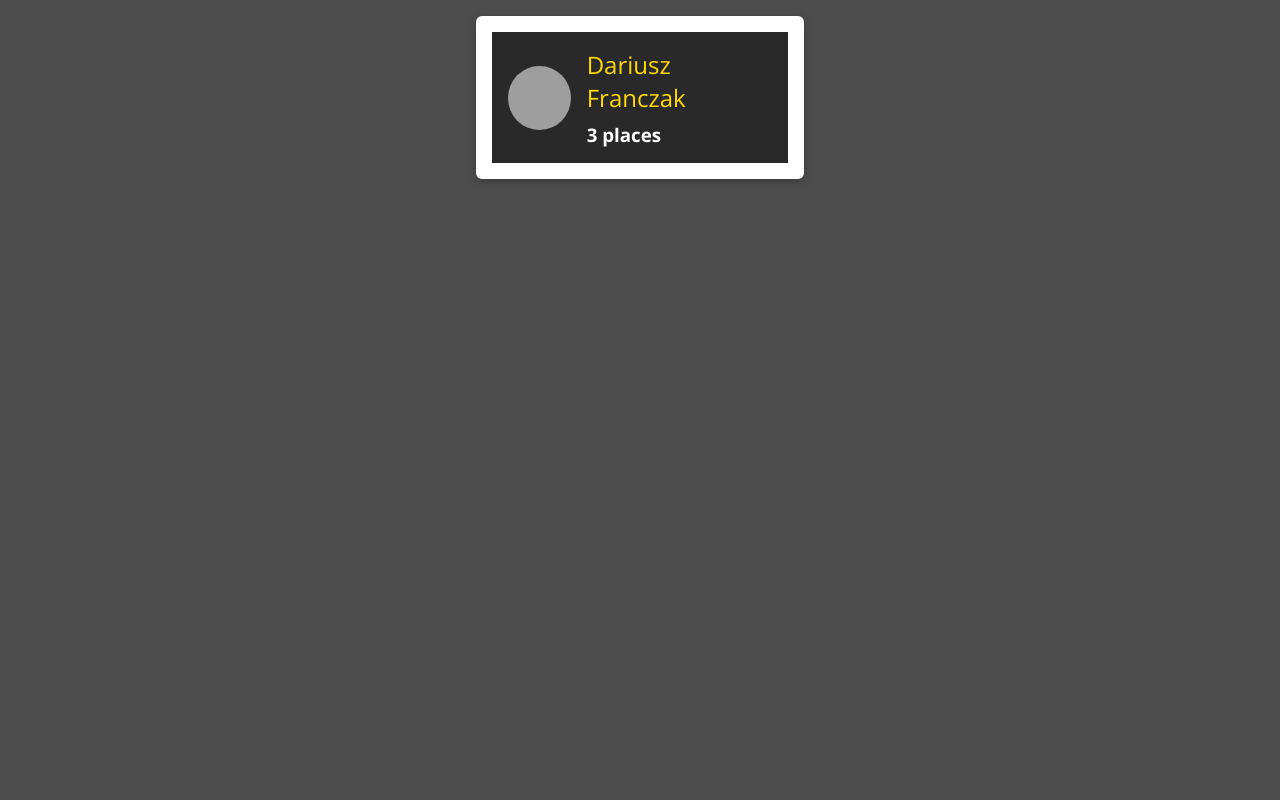
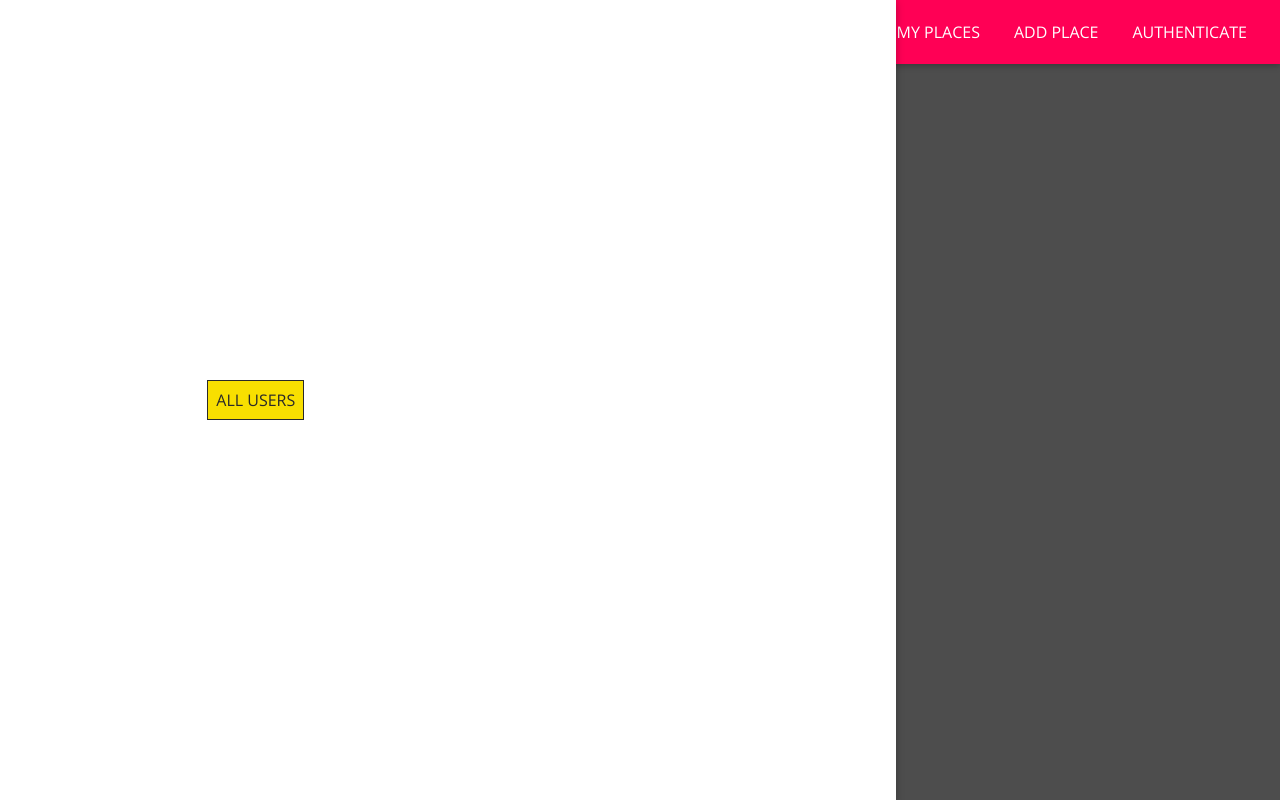
Before and after one commit to dariusz75/mern-app-front, a React (Create React App) app: page / in a window 1280 px wide. Built offline with nearby package versions, Linux system fonts and the light colour scheme; grey boxes are pictures that could not be loaded.

Commit message:
work in progress on navigation

```diff
--- a/src/App.js
+++ b/src/App.js
@@ -6,12 +6,15 @@
 } from "react-router-dom";
 
 import "./App.css";
+import MainNavigation from "./shared/components/Navigation/MainNavigation";
 import Users from "./user/pages/Users";
 import NewPlace from "./places/pages/NewPlace";
 
 const App = () => {
   return (
     <Router>
+      <MainNavigation />
+      <main>
         <Switch>
           <Route path="/places/new">
             <NewPlace />
@@ -21,6 +24,7 @@
           </Route>
           <Redirect to="/" />
         </Switch>
+      </main>
     </Router>
   );
 };
--- /dev/null
+++ b/src/shared/components/Navigation/MainHeader.css
@@ -0,0 +1,23 @@
+.main-header {
+  width: 100%;
+  height: 4rem;
+  display: flex;
+  align-items: center;
+  position: fixed;
+  top: 0;
+  left: 0;
+  background: #ff0055;
+  box-shadow: 0 2px 6px rgba(0, 0, 0, 0.26);
+  padding: 0 1rem;
+  z-index: 5;
+}
+
+main {
+  margin-top: 5rem;
+}
+
+@media (min-width: 768px) {
+  .main-header {
+    justify-content: space-between;
+  }
+}
--- /dev/null
+++ b/src/shared/components/Navigation/MainHeader.js
@@ -0,0 +1,9 @@
+import React from 'react';
+
+import './MainHeader.css';
+
+const MainHeader = props => {
+  return <header className="main-header">{props.children}</header>;
+};
+
+export default MainHeader;
--- /dev/null
+++ b/src/shared/components/Navigation/MainNavigation.css
@@ -0,0 +1,45 @@
+.main-navigation__menu-btn {
+  width: 3rem;
+  height: 3rem;
+  background: transparent;
+  border: none;
+  display: flex;
+  flex-direction: column;
+  justify-content: space-around;
+  margin-right: 2rem;
+  cursor: pointer;
+}
+
+.main-navigation__menu-btn span {
+  display: block;
+  width: 3rem;
+  height: 2.5px;
+  background: white;
+}
+
+.main-navigation__title {
+  color: white;
+}
+
+.main-navigation__title a {
+  text-decoration: none;
+  color: white;
+}
+
+.main-navigation__header-nav {
+  display: none;
+}
+
+.main-navigation__drawer-nav {
+  height: 100%;
+}
+
+@media (min-width: 768px) {
+  .main-navigation__menu-btn {
+    display: none;
+  }
+
+  .main-navigation__header-nav {
+    display: block;
+  }
+}
--- /dev/null
+++ b/src/shared/components/Navigation/MainNavigation.js
@@ -0,0 +1,34 @@
+import React from 'react';
+import { Link } from 'react-router-dom';
+
+import MainHeader from './MainHeader';
+import NavLinks from './NavLinks';
+import SideDrawer from './SideDrawer';
+import './MainNavigation.css';
+
+const MainNavigation = props => {
+  return (
+    <React.Fragment>
+      <SideDrawer>
+        <nav className="main-navigation__drawer-nav">
+          <NavLinks />
+        </nav>
+      </SideDrawer>
+      <MainHeader>
+        <button className="main-navigation__menu-btn">
+          <span />
+          <span />
+          <span />
+        </button>
+        <h1 className="main-navigation__title">
+          <Link to="/">YourPlaces</Link>
+        </h1>
+        <nav className="main-navigation__header-nav">
+          <NavLinks />
+        </nav>
+      </MainHeader>
+    </React.Fragment>
+  );
+};
+
+export default MainNavigation;
--- /dev/null
+++ b/src/shared/components/Navigation/NavLinks.css
@@ -0,0 +1,76 @@
+.nav-links {
+  list-style: none;
+  margin: 0;
+  padding: 0;
+  width: 100%;
+  height: 100%;
+  display: flex;
+  flex-direction: column;
+  justify-content: center;
+  align-items: center;
+}
+
+.nav-links li {
+  margin: 1rem;
+}
+
+.nav-links a {
+  border: 1px solid transparent;
+  color: #292929;
+  text-decoration: none;
+  padding: 0.5rem;
+}
+
+.nav-links a:hover,
+.nav-links a:active,
+.nav-links a.active {
+  background: #f8df00;
+  border-color: #292929;
+  color: #292929;
+}
+
+.nav-links button {
+  cursor: pointer;
+  border: 1px solid #292929;
+  color: #292929;
+  background: transparent;
+  padding: 0.5rem;
+  font: inherit;
+}
+
+.nav-links button:focus {
+  outline: none;
+}
+
+.nav-links button:hover,
+.nav-links button:active {
+  background: #292929;
+  color: white;
+}
+
+@media (min-width: 768px) {
+  .nav-links {
+    flex-direction: row;
+  }
+
+  .nav-links li {
+    margin: 0 0.5rem;
+  }
+
+  .nav-links a {
+    color: white;
+    text-decoration: none;
+  }
+
+  .nav-links button {
+    border: 1px solid white;
+    color: white;
+    background: transparent;
+  }
+
+  .nav-links button:hover,
+  .nav-links button:active {
+    background: #f8df00;
+    color: #292929;
+  }
+}
--- /dev/null
+++ b/src/shared/components/Navigation/NavLinks.js
@@ -0,0 +1,23 @@
+import React from 'react';
+import { NavLink } from 'react-router-dom';
+
+import './NavLinks.css';
+
+const NavLinks = props => {
+  return <ul className="nav-links">
+    <li>
+      <NavLink to="/" exact>ALL USERS</NavLink>
+    </li>
+    <li>
+      <NavLink to="/u1/places">MY PLACES</NavLink>
+    </li>
+    <li>
+      <NavLink to="/places/new">ADD PLACE</NavLink>
+    </li>
+    <li>
+      <NavLink to="/auth">AUTHENTICATE</NavLink>
+    </li>
+  </ul>
+};
+
+export default NavLinks;
--- /dev/null
+++ b/src/shared/components/Navigation/SideDrawer.css
@@ -0,0 +1,10 @@
+.side-drawer {
+  position: fixed;
+  left: 0;
+  top: 0;
+  z-index: 100;
+  height: 100vh;
+  width: 70%;
+  background: white;
+  box-shadow: 0 2px 8px rgba(0, 0, 0, 0.26);
+}
--- /dev/null
+++ b/src/shared/components/Navigation/SideDrawer.js
@@ -0,0 +1,9 @@
+import React from 'react';
+
+import './SideDrawer.css';
+
+const SideDrawer = props => {
+  return <aside className="side-drawer">{props.children}</aside>
+};
+
+export default SideDrawer;
--- a/src/user/components/UserList.js
+++ b/src/user/components/UserList.js
@@ -1,12 +1,19 @@
 import React from "react";
 
 import "./UserList.css";
+import Card from "../../shared/components/uIElements/Card";
 import UserItem from "./UserItem";
 
 const UserList = (props) => {
   const { users } = props;
   if (!users.length) {
-    return <h2>No Users found</h2>;
+    return (
+      <div className="center">
+        <Card>
+          <h2>No Users found</h2>
+        </Card>
+      </div>
+    );
   }
   return (
     <ul className="users-list">
```
Lines whose indentation alone changed are shown as unchanged.
